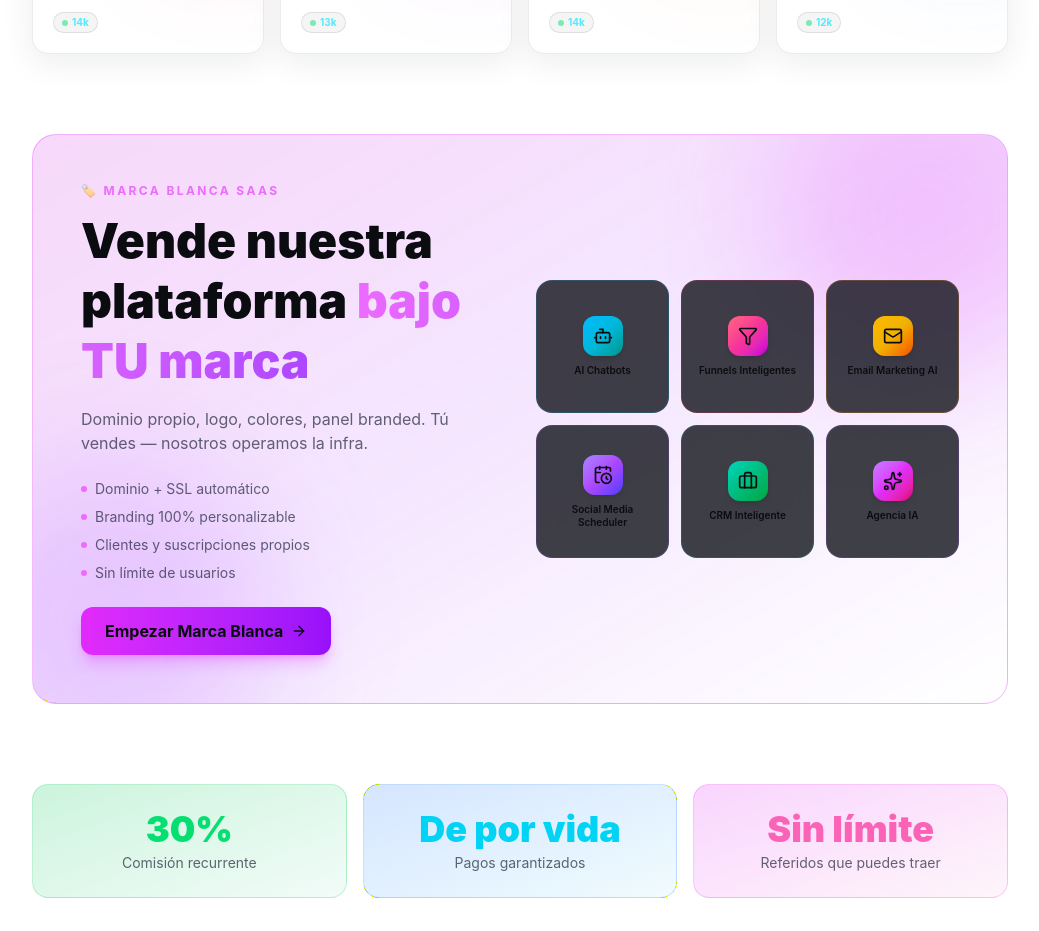
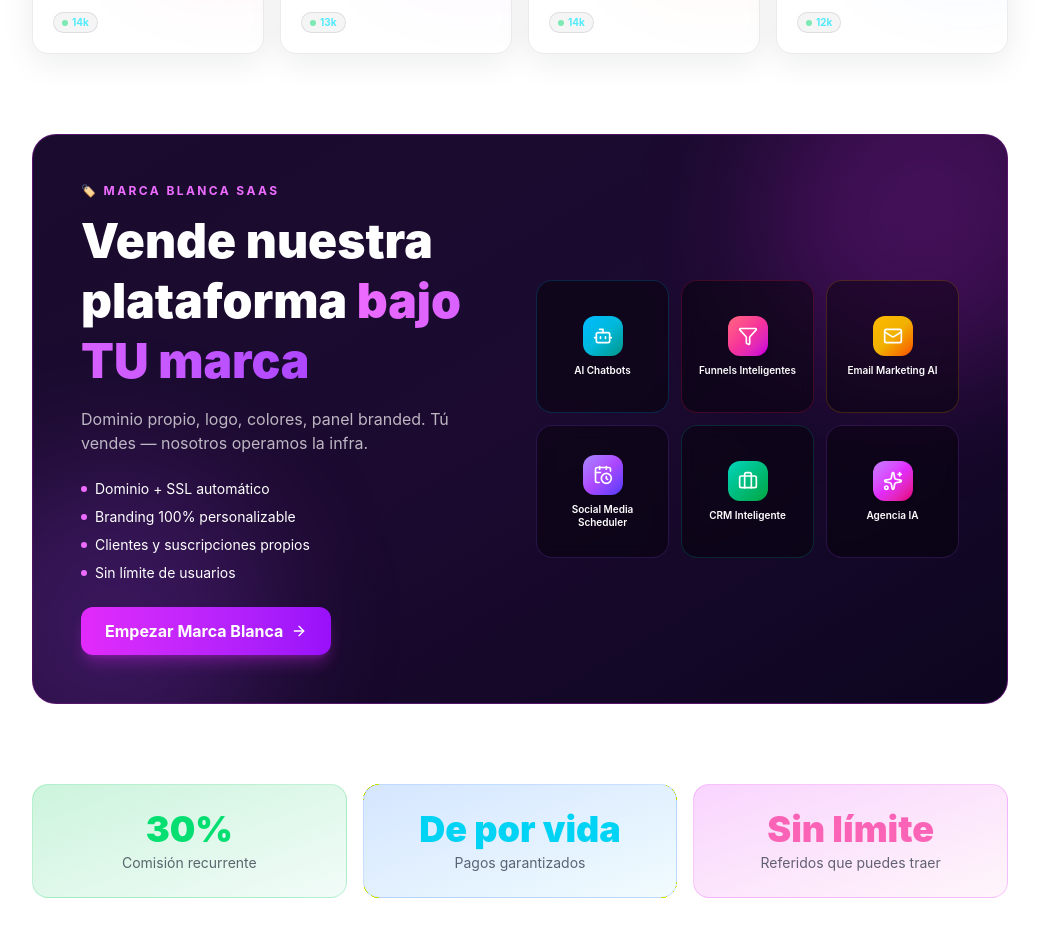
Before and after one commit to francy41/mediaplaypromo, a Next.js app: page / in a window 1280 px wide. Shown: the part 2160-3091 px from the top of the page, without its empty margins (240-1279 px from the left). Built offline with nearby package versions, Linux system fonts and the light colour scheme.

Commit message:
fix(light-mode): protect White Label promo section from light flip with cinematic-dark wrapper + bg-black tiles

```diff
--- a/src/app/page.tsx
+++ b/src/app/page.tsx
@@ -284,7 +284,10 @@ export default function LandingPage() {
 
         {/* White Label Promo */}
         <section className="px-4 sm:px-6 lg:px-8 pb-12 sm:pb-16 lg:pb-20 max-w-6xl mx-auto">
-          <div className="relative overflow-hidden rounded-3xl border border-fuchsia-500/30 bg-gradient-to-br from-fuchsia-600/15 via-purple-600/10 to-transparent p-8 sm:p-12">
+          <div
+            className="cinematic-dark relative overflow-hidden rounded-3xl border border-fuchsia-500/30 bg-gradient-to-br from-[#1a0c2e] via-[#1c0a30] to-[#0d0620] p-8 sm:p-12"
+            style={{ backgroundColor: "#140828", color: "white" }}
+          >
             <div className="absolute -top-20 -right-20 w-80 h-80 bg-fuchsia-500/20 rounded-full blur-3xl" />
             <div className="absolute -bottom-20 -left-20 w-80 h-80 bg-purple-500/20 rounded-full blur-3xl" />
             <div className="relative grid grid-cols-1 lg:grid-cols-2 gap-8 items-center">
@@ -310,7 +313,7 @@ export default function LandingPage() {
                 {CATEGORIES.filter((c) => c.enabled).slice(10, 16).map((cat) => {
                   const Icon = cat.icon;
                   return (
-                    <div key={cat.slug} className={`bg-[#0f1219]/80 backdrop-blur border ${cat.borderColor} rounded-2xl p-4 aspect-square flex flex-col items-center justify-center gap-2`}>
+                    <div key={cat.slug} className={`bg-black/40 backdrop-blur border ${cat.borderColor} rounded-2xl p-4 aspect-square flex flex-col items-center justify-center gap-2`}>
                       <div className={`w-10 h-10 rounded-xl bg-gradient-to-br ${cat.gradient} flex items-center justify-center shadow-md`}>
                         <Icon className="w-5 h-5 text-white" />
                       </div>
```
